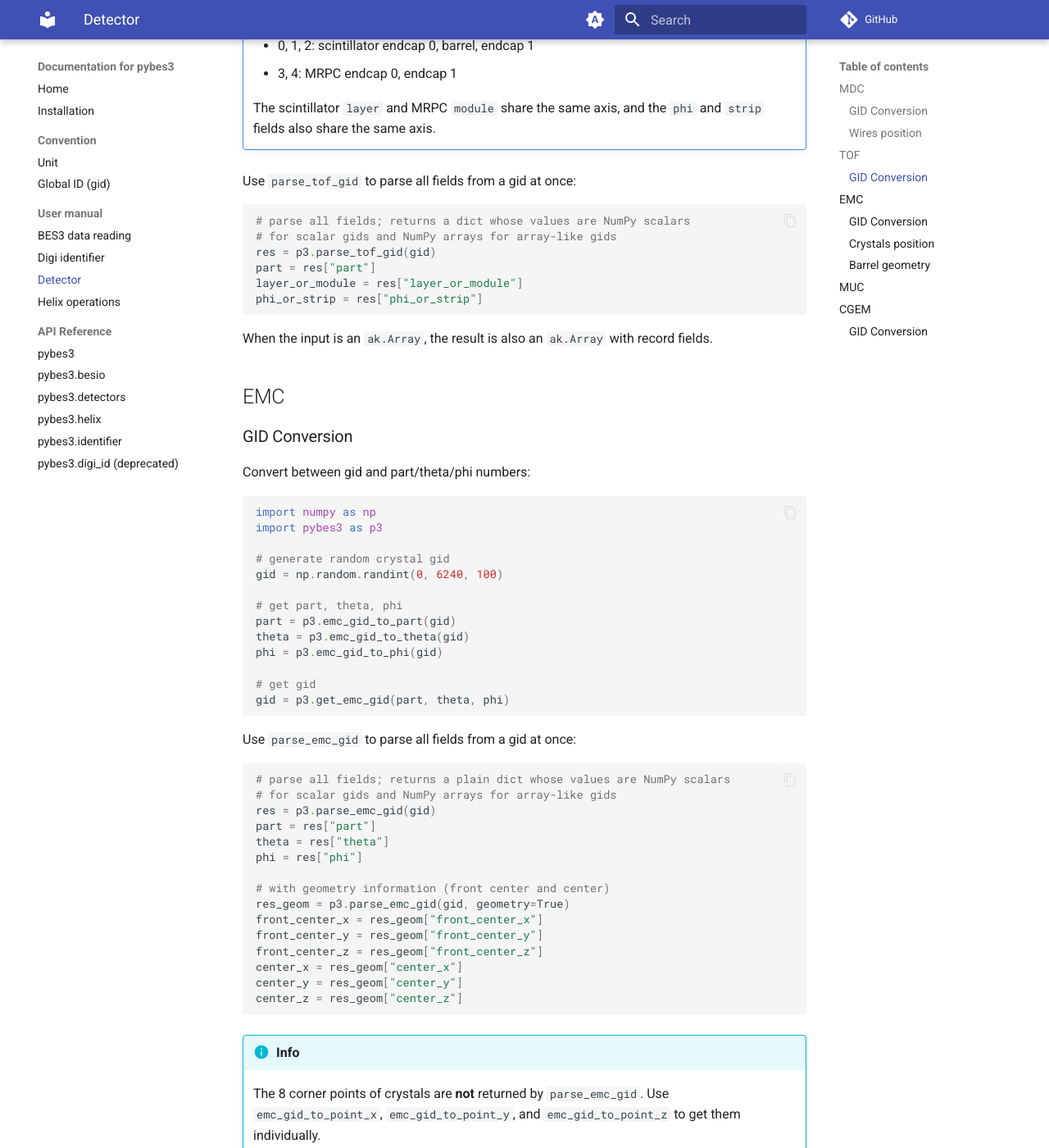
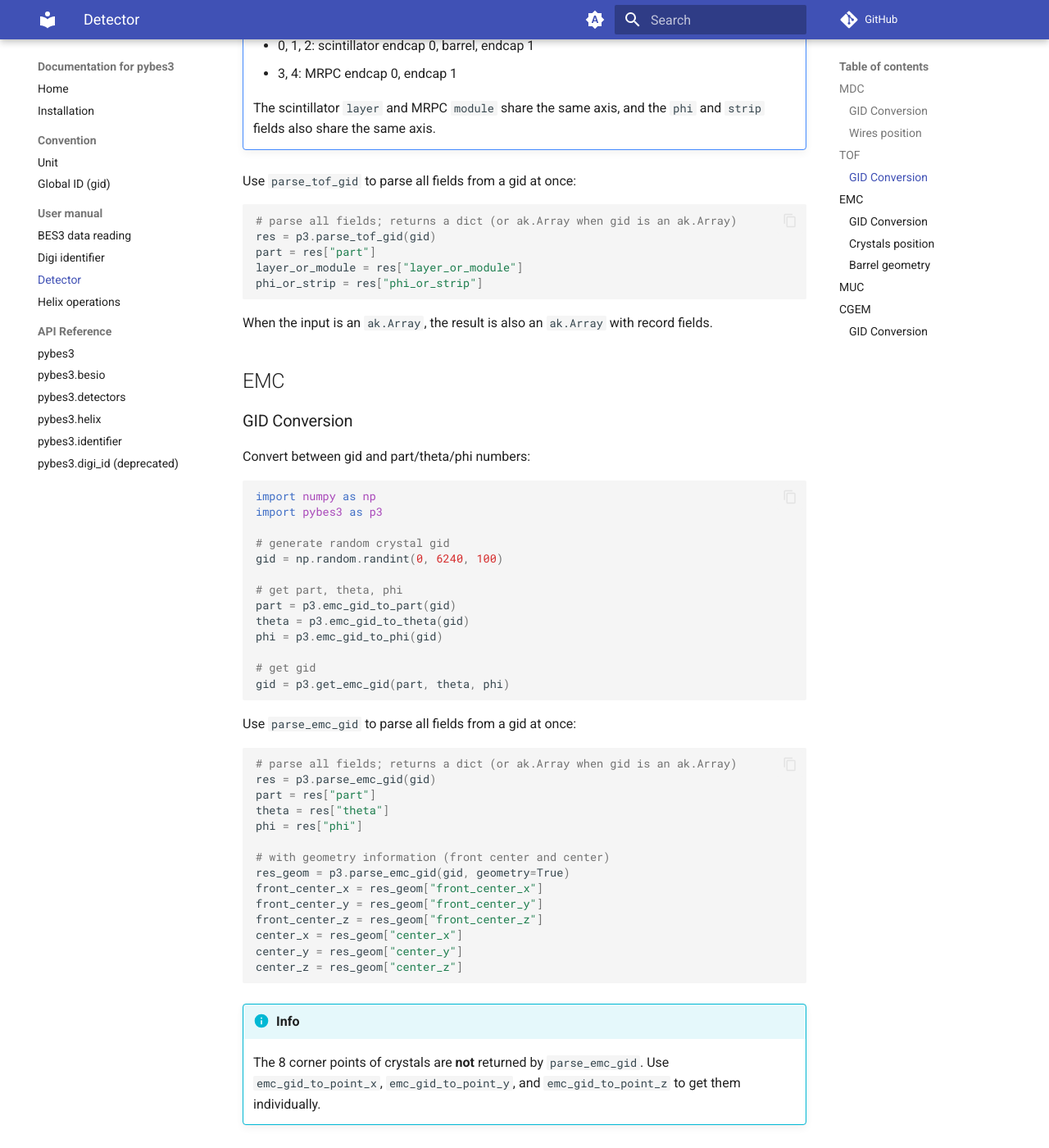
Before and after one commit to mrzimu/pybes3, an MkDocs documentation site: the page built from docs/user-manual/detector.md, in a window 1280 px wide and 1400 px high, scrolled down 2843 px. Shown: the whole window at 82% size. Built offline with MkDocs 1.6.1 and Material for MkDocs 9.7.7, drawn with Linux system fonts in a browser that asks for light colours; comment, search, counter and statistics services are not loaded; some of the changed text lies outside the part shown.

Commit message:
update docs comments
Co-authored-by: Copilot <copilot@github.com>

````diff
--- a/docs/user-manual/detector.md
+++ b/docs/user-manual/detector.md
@@ -42,7 +42,7 @@ import pybes3 as p3
 # generate random wire gid
 gid = np.random.randint(0, 6796, 100)
 
-# parse all fields; values are NumPy scalars for scalar gids and arrays for array-like gids
+# parse all fields; returns a dict (or ak.Array when gid is an ak.Array)
 res = p3.parse_mdc_gid(gid)
 layer = res["layer"]
 wire = res["wire"]
@@ -143,8 +143,7 @@ gid = p3.get_tof_gid(part, layer_or_module, phi_or_strip)
 Use `parse_tof_gid` to parse all fields from a gid at once:
 
 ```python
-# parse all fields; returns a dict whose values are NumPy scalars
-# for scalar gids and NumPy arrays for array-like gids
+# parse all fields; returns a dict (or ak.Array when gid is an ak.Array)
 res = p3.parse_tof_gid(gid)
 part = res["part"]
 layer_or_module = res["layer_or_module"]
@@ -178,8 +177,7 @@ gid = p3.get_emc_gid(part, theta, phi)
 Use `parse_emc_gid` to parse all fields from a gid at once:
 
 ```python
-# parse all fields; returns a plain dict whose values are NumPy scalars
-# for scalar gids and NumPy arrays for array-like gids
+# parse all fields; returns a dict (or ak.Array when gid is an ak.Array)
 res = p3.parse_emc_gid(gid)
 part = res["part"]
 theta = res["theta"]
@@ -307,6 +305,7 @@ gid = p3.get_cgem_gid(layer, sheet, strip_type, strip)
 Use `parse_cgem_gid` to parse all fields from a gid at once:
 
 ```python
+# parse all fields; returns a dict (or ak.Array when gid is an ak.Array)
 res = p3.parse_cgem_gid(gid)
 layer = res["layer"]
 sheet = res["sheet"]
````
